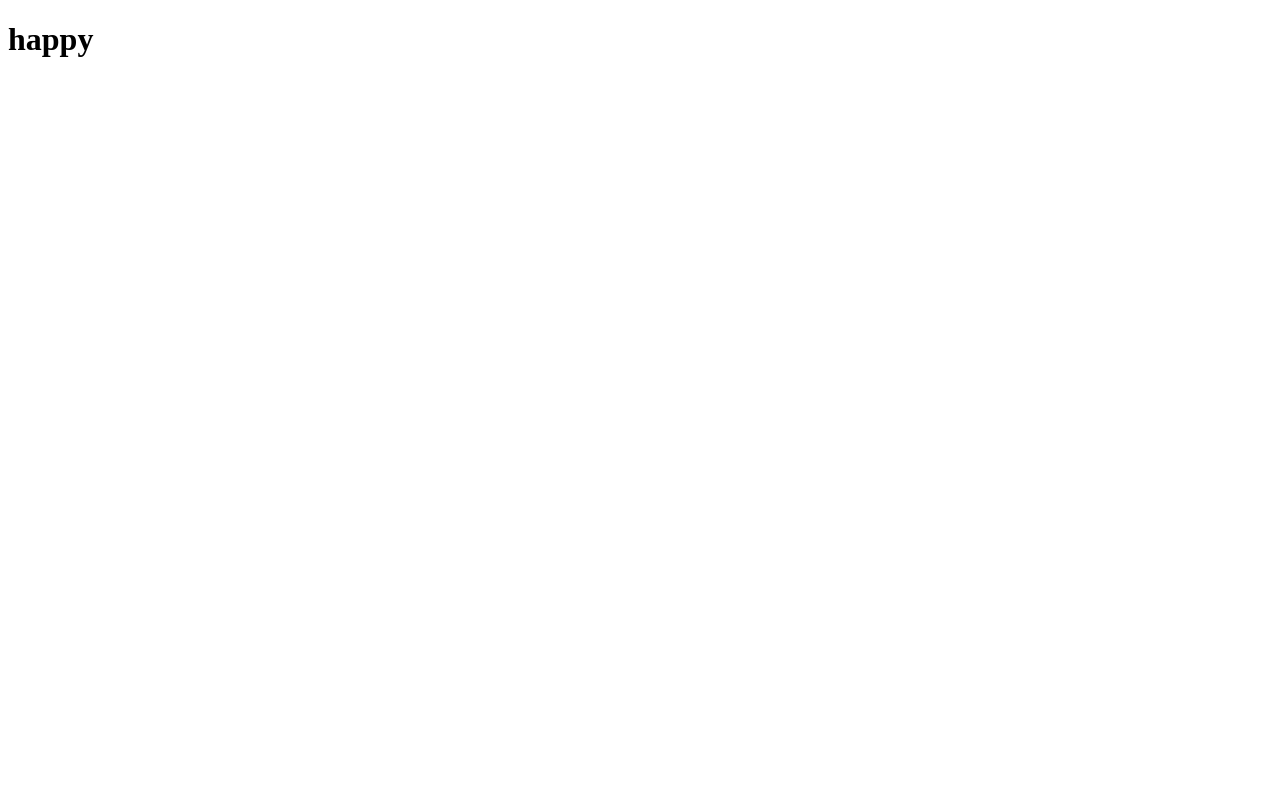
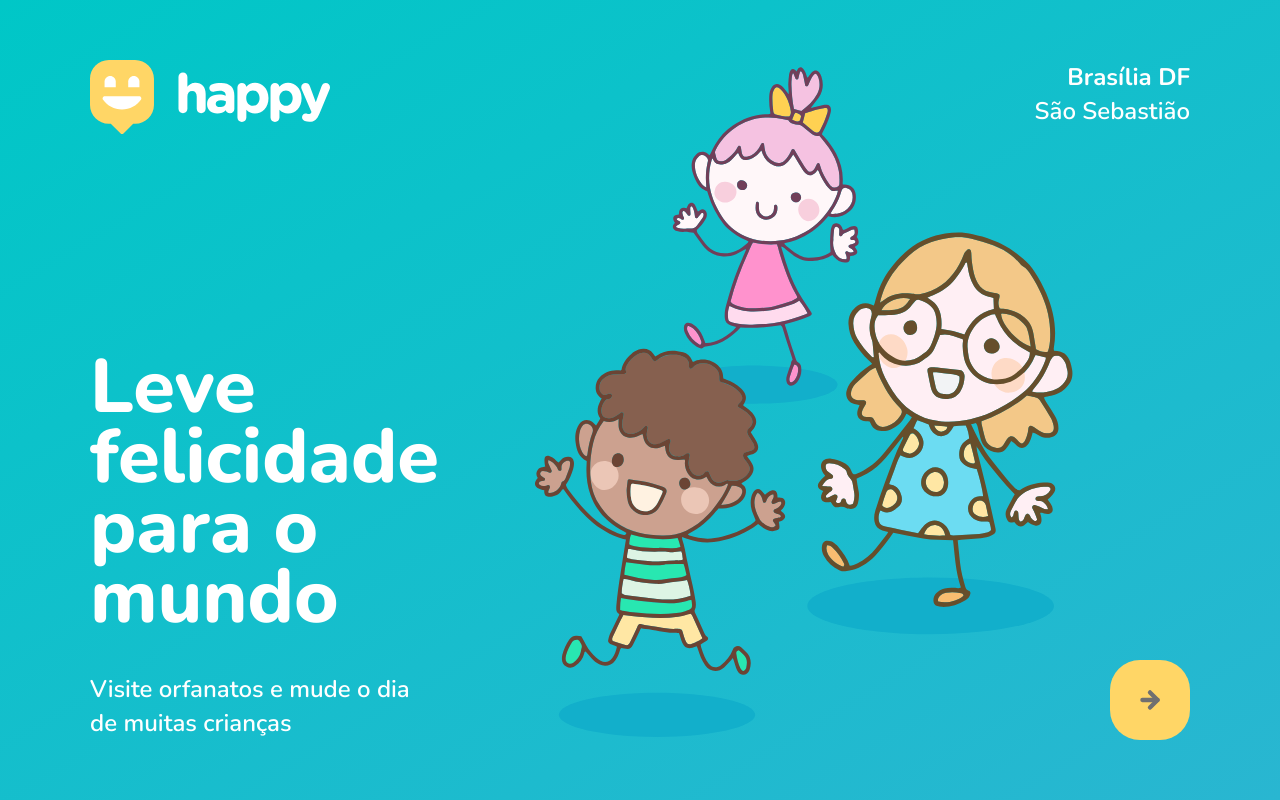
Before and after one commit to geovanicv/happy-nlw, a React (Create React App) app: page / in a window 1280 px wide. Built offline with nearby package versions, Linux system fonts and the light colour scheme.

Commit message:
:sparkles: feat: create landing page

```diff
--- a/src/App.tsx
+++ b/src/App.tsx
@@ -1,11 +1,13 @@
 import React from 'react';
 
-const App: React.FC = () => {
-  return (
-    <div className="App">
-      <h1>happy</h1>
-    </div>
-  );
-};
+import GlobalStyle from './styles/global';
+import Landing from './pages/Landing';
+
+const App: React.FC = () => (
+  <>
+    <GlobalStyle />
+    <Landing />
+  </>
+);
 
 export default App;
--- /dev/null
+++ b/src/images/index.tsx
@@ -0,0 +1,2 @@
+export { ReactComponent as Logo } from './logo.svg';
+export { ReactComponent as LogoMarker } from './logo-marker.svg';
--- /dev/null
+++ b/src/pages/Landing/index.tsx
@@ -0,0 +1,34 @@
+import React from 'react';
+import { FiArrowRight } from 'react-icons/fi';
+
+import { Logo } from '../../images';
+
+import { Container, Wrapper, Main, Location, EnterApp } from './styles';
+
+const Landing: React.FC = () => {
+  return (
+    <Container>
+      <Wrapper>
+        <Logo />
+
+        <Main>
+          <h1>Leve felicidade para o mundo</h1>
+          <p>Visite orfanatos e mude o dia de muitas crianças</p>
+        </Main>
+
+        <Location>
+          <strong>Brasília DF</strong>
+          <span>São Sebastião</span>
+        </Location>
+
+        <EnterApp>
+          <a href="#">
+            <FiArrowRight size={26} color="#707070" />
+          </a>
+        </EnterApp>
+      </Wrapper>
+    </Container>
+  );
+};
+
+export default Landing;
--- /dev/null
+++ b/src/pages/Landing/styles.ts
@@ -0,0 +1,89 @@
+import styled from 'styled-components';
+
+import Ilustra from '../../images/ilustra.svg';
+
+export const Container = styled.div`
+  width: 100vw;
+  height: 100vh;
+  background: linear-gradient(329.54deg, #29b6d1 0%, #00c7c7 100%);
+
+  display: flex;
+  align-items: center;
+  justify-content: center;
+`;
+
+export const Wrapper = styled.div`
+  position: relative;
+
+  width: 100%;
+  max-width: 1100px;
+
+  height: 100%;
+  max-height: 680px;
+
+  display: flex;
+  align-items: flex-start;
+  flex-direction: column;
+  justify-content: space-between;
+
+  background: url(${Ilustra}) no-repeat 80% center;
+`;
+
+export const Main = styled.main`
+  max-width: 35rem;
+
+  h1 {
+    font-size: 7.6rem;
+    font-weight: 800;
+    line-height: 7rem;
+  }
+
+  p {
+    margin-top: 4rem;
+    font-size: 2.4rem;
+    line-height: 3.4rem;
+  }
+`;
+
+export const Location = styled.div`
+  position: absolute;
+  right: 0;
+  top: 0;
+
+  font-size: 2.4rem;
+  line-height: 3.4rem;
+
+  display: flex;
+  flex-direction: column;
+
+  text-align: right;
+`;
+
+export const EnterApp = styled.div`
+  position: absolute;
+  right: 0;
+  bottom: 0;
+
+  width: 8rem;
+  height: 8rem;
+  background: #ffd666;
+  border-radius: 3rem;
+
+  display: flex;
+  align-items: center;
+  justify-content: center;
+
+  transition: background-color 0.2s;
+
+  :hover {
+    background: #96feff;
+  }
+
+  a {
+    display: flex;
+
+    svg {
+      stroke-width: 0.4rem;
+    }
+  }
+`;
```
